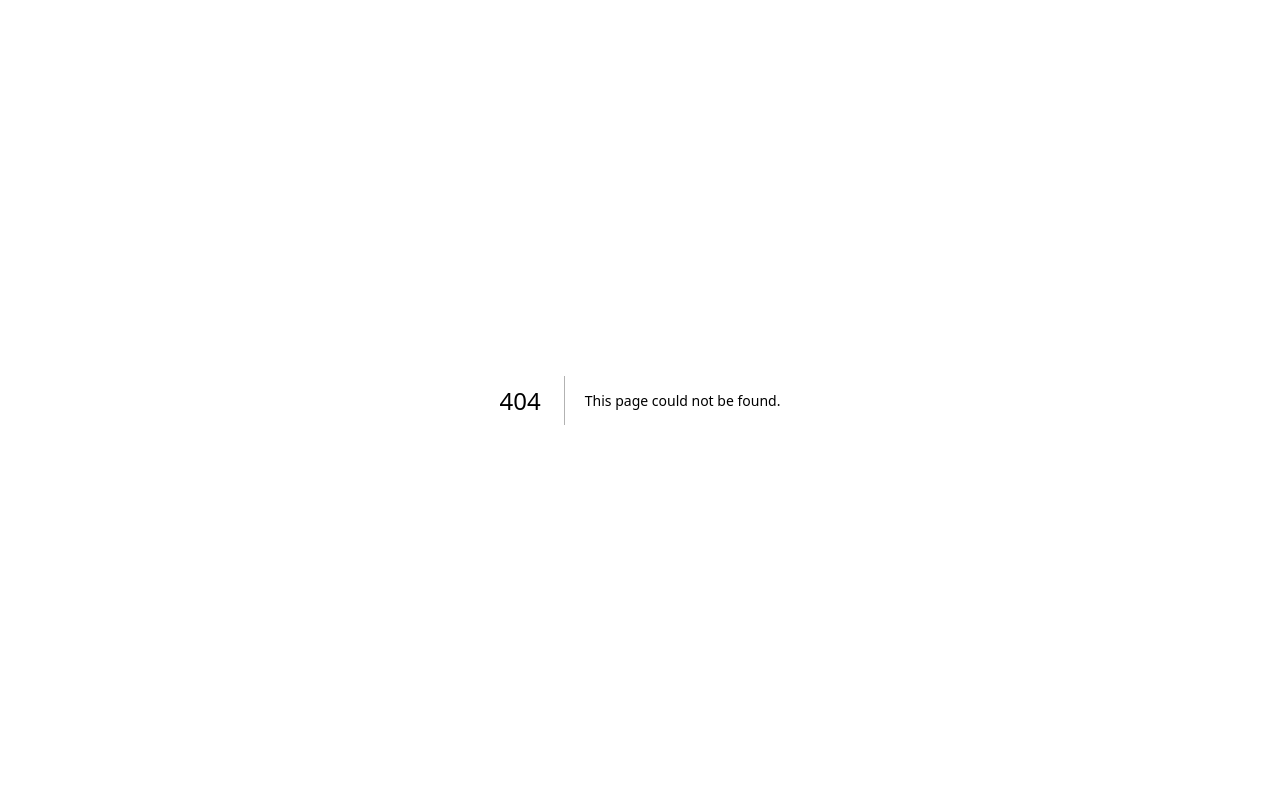
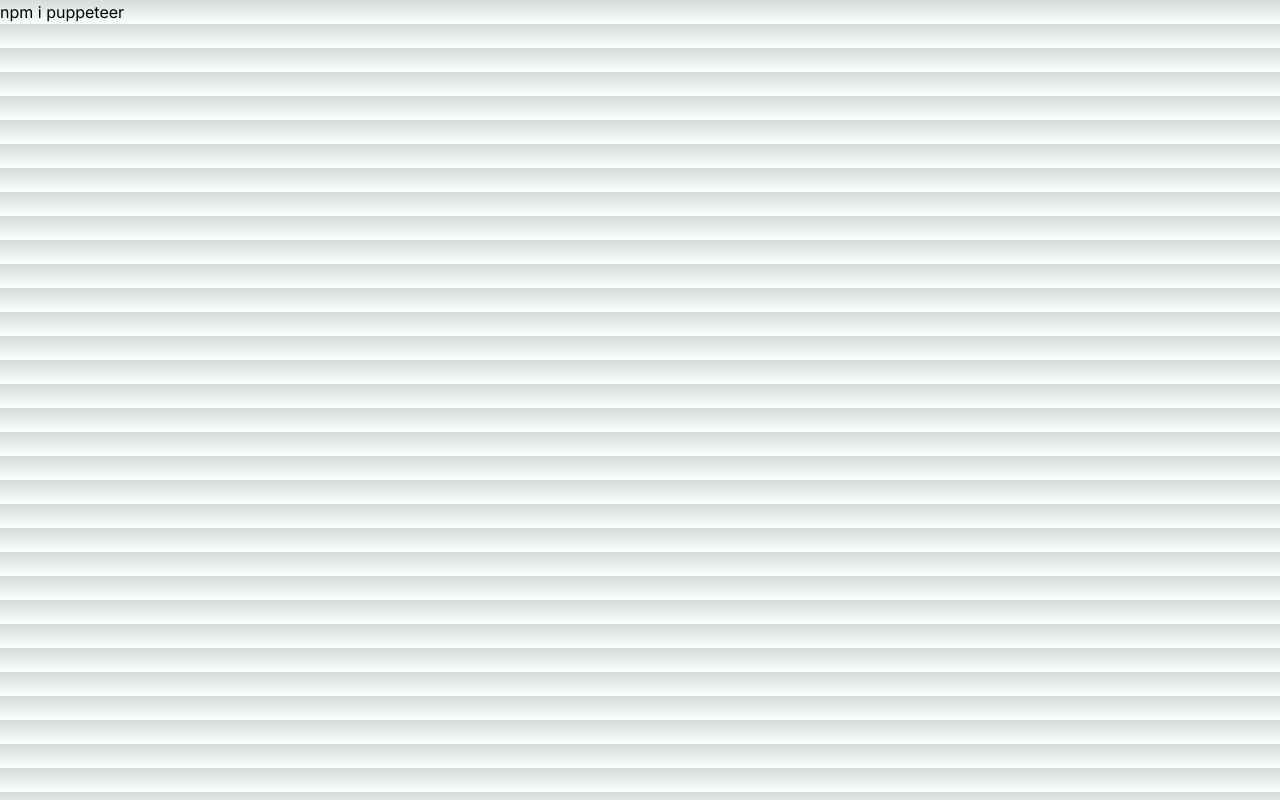
Before and after one commit to damjanPetr/Web_Scrapper, a Next.js app: page /about in a window 1280 px wide. Before the commit this address had no page. Built offline with nearby package versions, Linux system fonts and the light colour scheme.

Commit message:
init files

```diff
--- /dev/null
+++ b/app/about/page.tsx
@@ -0,0 +1,4 @@
+function About() {
+  return <div className="">npm i puppeteer</div>;
+}
+export default About;
```
